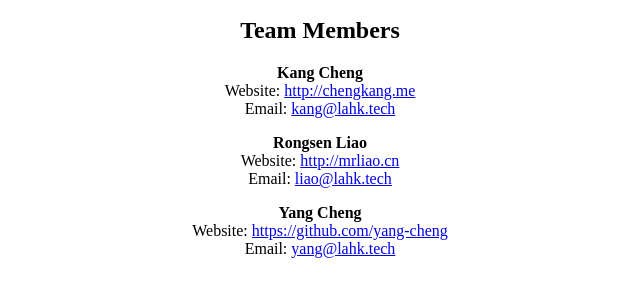
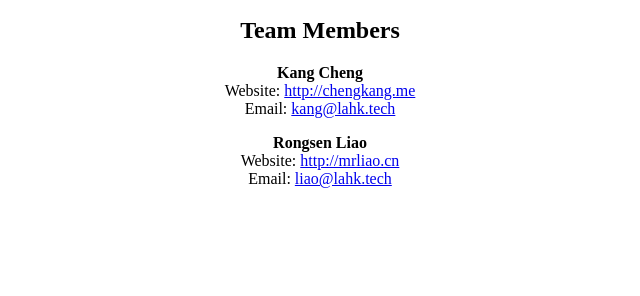
Before and after one commit to LahK/LahK.github.io, a plain HTML site: page index.html in a window 1280 px wide. Shown: the part 446-742 px from the top of the page, without its empty margins (320-960 px from the left). Drawn offline with Linux system fonts and the light colour scheme.

Commit message:
Update index.html

```diff
--- a/index.html
+++ b/index.html
@@ -20,11 +20,6 @@
 				Website: <a href="http://mrliao.cn">http://mrliao.cn</a><br>
 				Email: <a href="mailto:liao@lahk.tech">liao@lahk.tech</a>
 			</p>
-			<p>
-				<b>Yang Cheng</b><br>
-				Website: <a href="https://github.com/yang-cheng">https://github.com/yang-cheng</a><br>
-				Email: <a href="mailto:yang@lahk.tech">yang@lahk.tech</a>
-			</p>
 		</div>
 	</body>
 </html>
```
